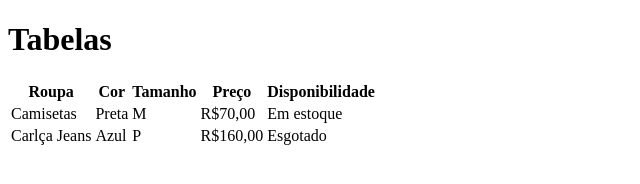
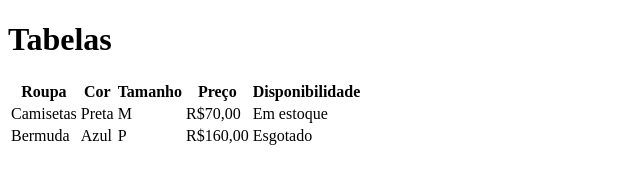
Before and after one commit to RaaphaGuu/aula-tabela-devquest, a plain HTML site: page index.html in a window 1280 px wide. Shown: the whole page, without its empty margins (0-640 px from the left). Drawn offline with Linux system fonts and the light colour scheme.

Commit message:
Alteração de calça jeans para Bermuda

```diff
--- a/index.html
+++ b/index.html
@@ -23,7 +23,7 @@
             <td>Em estoque</td>
         </tr>
         <tr>
-            <td>Carlça Jeans</td>
+            <td>Bermuda</td>
             <td>Azul</td>
             <td>P</td>
             <td>R$160,00</td>
```
